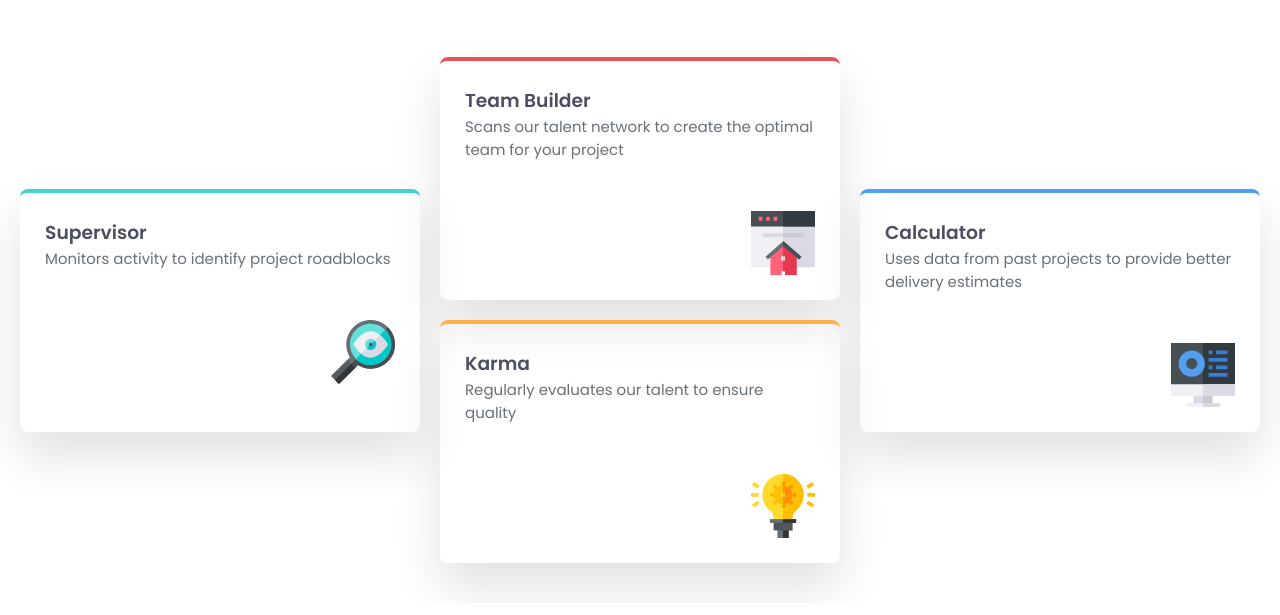
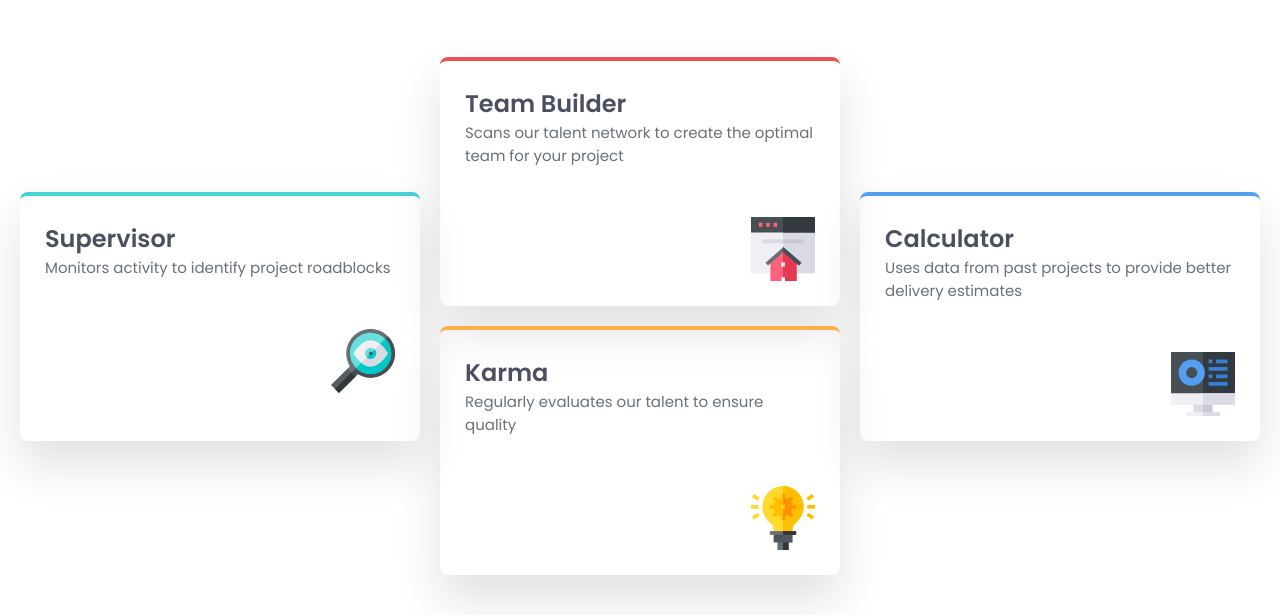
Before and after one commit to artadoxt/four-cards-feature, a plain HTML site: page index.html in a window 1280 px wide. Shown: the part 212-827 px from the top of the page. Drawn offline with Linux system fonts and the light colour scheme.

Commit message:
landmarks changed

```diff
--- a/index.html
+++ b/index.html
@@ -22,22 +22,22 @@
 
   <div class="cards">
     <div class="supervisor card">
-      <h3>Supervisor</h3>
+      <h2>Supervisor</h2>
       <p>Monitors activity to identify project roadblocks</p>
       <img alt="supervisor icon" src="images/icon-supervisor.svg" />
     </div>
     <div class="team-builder card">
-      <h3>Team Builder</h3>
+      <h2>Team Builder</h2>
       <p>Scans our talent network to create the optimal team for your project</p>
       <img alt="supervisor icon" src="images/icon-team-builder.svg" />
     </div>
     <div class="calculator card">
-      <h3>Calculator</h3>
+      <h2>Calculator</h2>
       <p>Uses data from past projects to provide better delivery estimates</p>
       <img alt="supervisor icon" src="images/icon-calculator.svg" />
     </div>
     <div class="karma card">
-      <h3>Karma</h3>
+      <h2>Karma</h2>
       <p>Regularly evaluates our talent to ensure quality</p>
       <img alt="supervisor icon" src="images/icon-karma.svg" />
     </div>
--- a/styles.css
+++ b/styles.css
@@ -56,7 +56,7 @@ body {
     box-shadow:0px 24px 48px 0 rgba(0,0,0,0.12);
 }
 
-.card > h3 {
+.card > h2 {
     color: #4c4e61;
 }
 
```
